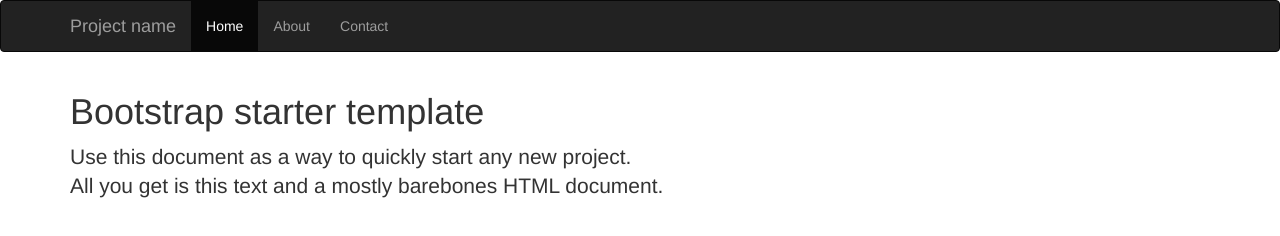
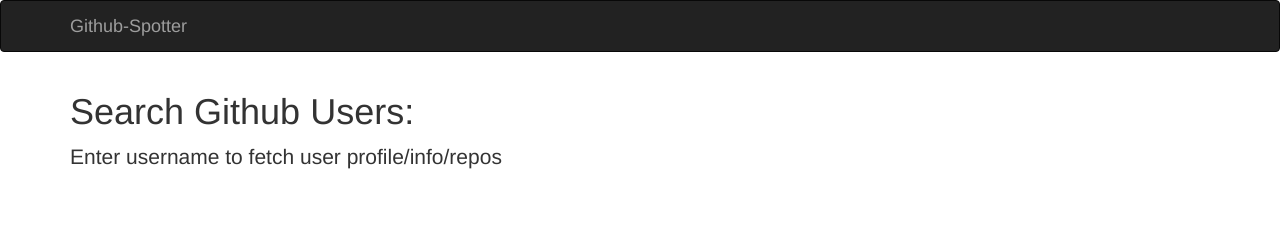
Before and after one commit to Dorani/Github-Spotter, a plain HTML site: page index.html in a window 1280 px wide. Drawn offline with nearby package versions, Linux system fonts and the light colour scheme.

Commit message:
content updates to index

```diff
--- a/index.html
+++ b/index.html
@@ -23,13 +23,11 @@
             <span class="icon-bar"></span>
             <span class="icon-bar"></span>
           </button>
-          <a class="navbar-brand" href="#">Project name</a>
+          <a class="navbar-brand" href="#">Github-Spotter</a>
         </div>
         <div id="navbar" class="collapse navbar-collapse">
           <ul class="nav navbar-nav">
-            <li class="active"><a href="#">Home</a></li>
-            <li><a href="#about">About</a></li>
-            <li><a href="#contact">Contact</a></li>
+
           </ul>
         </div><!--/.nav-collapse -->
       </div>
@@ -37,9 +35,9 @@
 
     <div class="container">
 
-      <div class="starter-template">
-        <h1>Bootstrap starter template</h1>
-        <p class="lead">Use this document as a way to quickly start any new project.<br> All you get is this text and a mostly barebones HTML document.</p>
+      <div class="searchContainer">
+        <h1>Search Github Users:</h1>
+        <p class="lead">Enter username to fetch user profile/info/repos</p>
       </div>
 
     </div><!-- /.container -->
```
